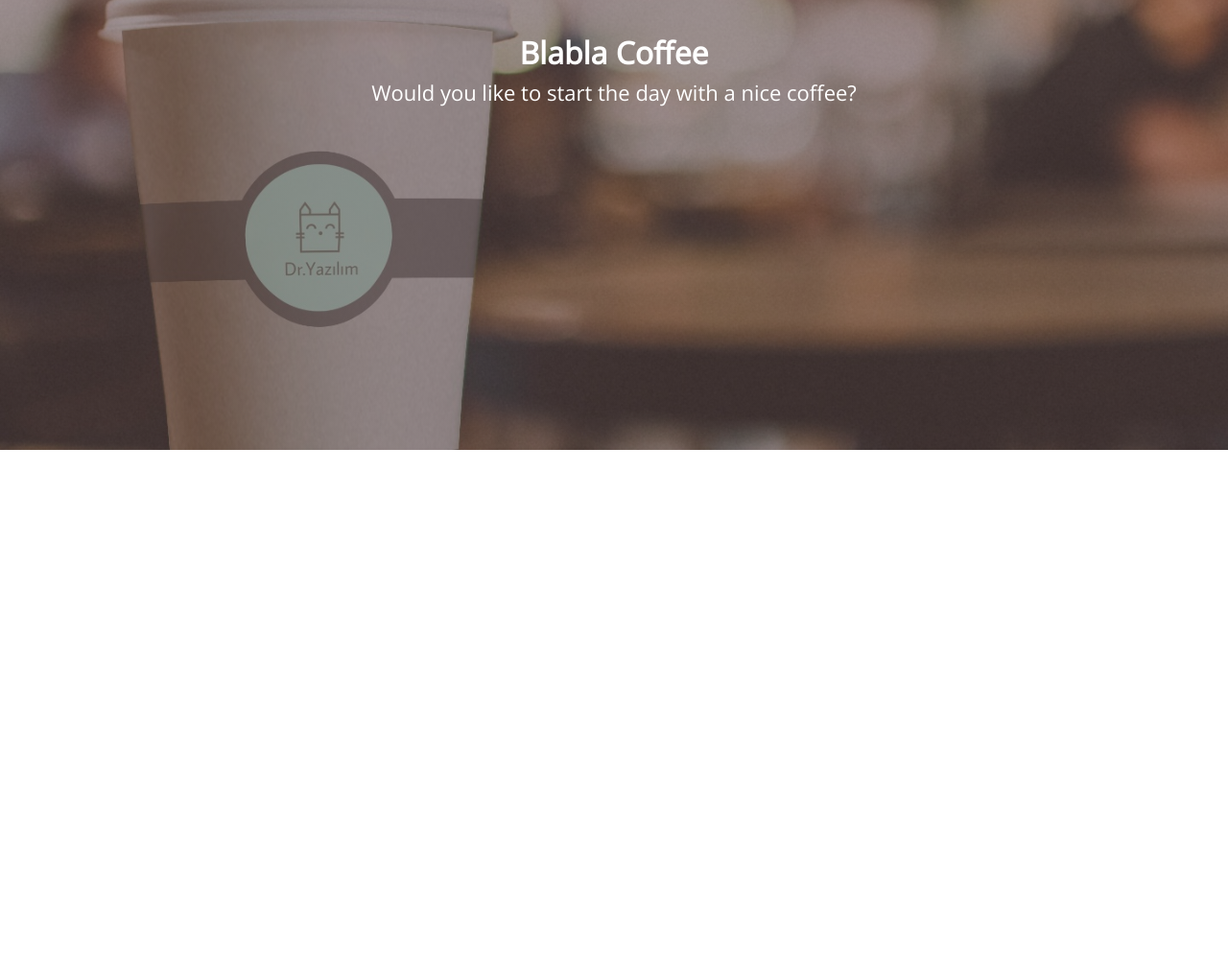
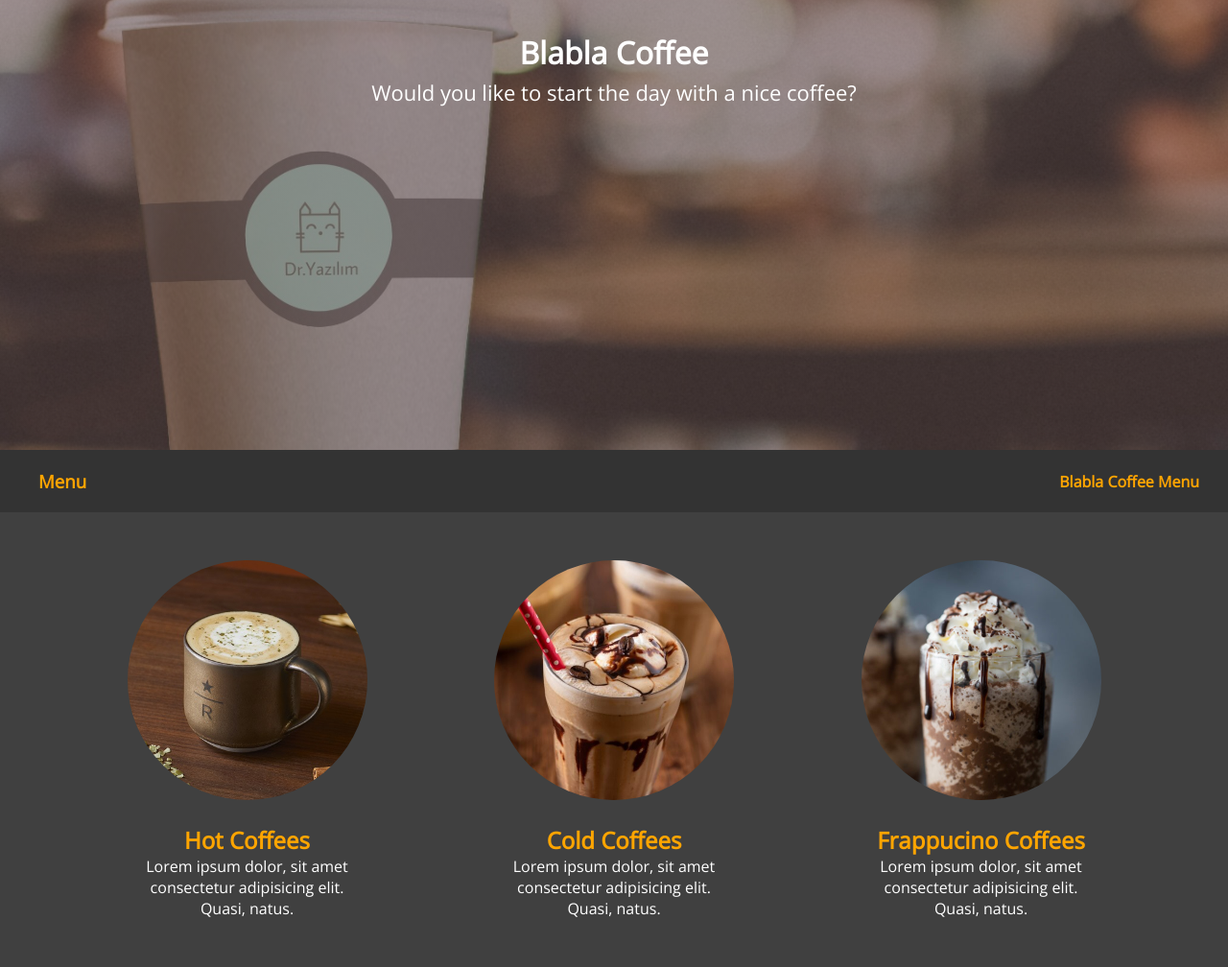
Before and after one commit to Sectarmus/WebDeveloping, a plain HTML site: page index.html in a window 1280 px wide. Shown: the part 331-1339 px from the top of the page at 96% size. Before the commit the page ends 800 px from the top, so only its background shows below. Drawn offline with nearby package versions, Linux system fonts and the light colour scheme.

Commit message:
menu completed

```diff
--- a/index.html
+++ b/index.html
@@ -26,5 +26,42 @@
         <h2>Blabla Coffee</h2>
         <p>Would you like to start the day with a nice coffee?</p>
     </div>
+
+    <div class="menu" id="menu">
+        <div class="menu-header">
+            <h3>Menu</h3>
+            <h4>Blabla Coffee Menu</h4>
+        </div>
+
+        <div class="menu-content">
+            <div class="hot-coffees">
+                <div class="hot-coffees-image">
+                    <img src="img/hot-coffees.jpg" alt="">
+                </div>
+                <div class="hot-coffees-body">
+                    <h2>Hot Coffees</h2>
+                    <label>Lorem ipsum dolor, sit amet consectetur adipisicing elit. Quasi, natus.</label>
+                </div>
+            </div>
+            <div class="cold-coffees">
+                <div class="cold-coffees-image">
+                    <img src="img/cold-coffees.jpg" alt="">
+                </div>
+                <div class="cold-coffees-body">
+                    <h2>Cold Coffees</h2>
+                    <label>Lorem ipsum dolor, sit amet consectetur adipisicing elit. Quasi, natus.</label>
+                </div>
+            </div>
+            <div class="frappucino-coffees">
+                <div class="frappucino-coffees-image">
+                    <img src="img/frappuccino.jpg" alt="">
+                </div>
+                <div class="frappucino-coffees-body">
+                    <h2>Frappucino Coffees</h2>
+                    <label>Lorem ipsum dolor, sit amet consectetur adipisicing elit. Quasi, natus.</label>
+                </div>
+            </div>
+        </div>
+    </div>
 </body>
 </html>
--- a/style.css
+++ b/style.css
@@ -81,3 +81,72 @@ header nav ul li a:hover{
     font-size: 22px;
     color: white;
 }
+
+/* Menu */
+
+.menu{
+    background-color: #333333;
+    width: 100%;
+}
+
+.menu .menu-header{
+    display: flex;
+    padding: 10px;
+    align-items: center;
+    justify-content: space-between;
+}
+
+.menu-header h3{
+    color: orange;
+    padding: 10px 30px;
+}
+
+.menu-header h4{
+    color: orange;
+    padding: 10px 20px;
+}
+
+.menu .menu-content{
+    display: flex;
+    align-items: center;
+    justify-content: space-evenly;
+    padding: 50px 0;
+    flex-wrap: wrap;
+    background-color: #404040;
+}
+
+.menu .menu-content .hot-coffees,
+.cold-coffees,
+.frappucino-coffees{
+    width: 250px;
+}
+
+.menu .menu-content .hot-coffees .hot-coffees-image img {
+    border-radius: 50%;
+}
+.menu .menu-content .cold-coffees .cold-coffees-image img {
+    border-radius: 50%;
+}
+.menu .menu-content .frappucino-coffees .frappucino-coffees-image img {
+    border-radius: 50%;
+}
+
+.menu .menu-content .hot-coffees-body,
+.cold-coffees-body,
+.frappucino-coffees-body{
+    text-align: center;
+    margin-top: 20px;
+}
+
+.menu .menu-content .hot-coffees-body h2,
+.cold-coffees-body h2,
+.frappucino-coffees-body h2{
+    color: orange;
+}
+
+.menu .menu-content .hot-coffees-body label,
+.cold-coffees-body label,
+.frappucino-coffees-body label{
+    margin-top: 10px;
+    color: white;
+}
```
